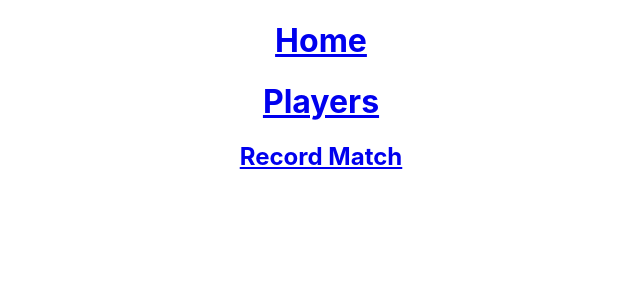
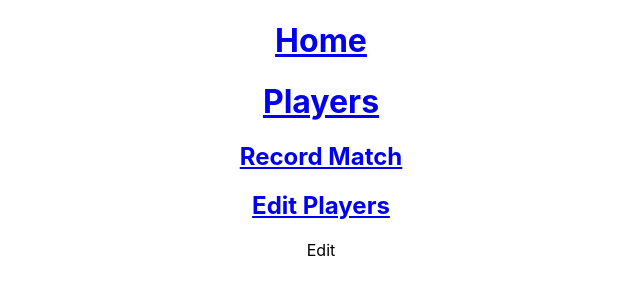
Before and after one commit to pongScores/pongScoresFrontEnd, a React (Create React App) app: page /editPlayers in a window 1280 px wide. Shown: the top 300 px of the page, without its empty margins (319-959 px from the left). Built offline with nearby package versions, Linux system fonts and the light colour scheme; no server answers.

Commit message:
Adds Nav component to hold all links. Adds Edit Players component for frontend CRUD functionality

```diff
--- a/src/App.js
+++ b/src/App.js
@@ -3,8 +3,10 @@ import './App.css';
 import Homepage from './Components/Homepage/Homepage';
 import Login from './Components/Login/Login';
 import Players from './Components/Players/Players';
+import EditPlayers from './Components/EditPlayers/EditPlayers';
 import Match from './Components/Match/Match';
 import API_URL from './apiConfig';
+import Nav from './Components/Nav/Nav';
 import { useState, useEffect } from 'react';
 import { Routes, Route, Link } from 'react-router-dom';
 
@@ -24,19 +26,8 @@ function App() {
 
 	return (
 		<div className="App">
-			<header className="app-header">
-				<Link to="/">
-					<h1 className="homeButton">Home</h1>
-				</Link>
-				<Link to="/players">
-					<h1 className="players">Players</h1>
-				</Link>
-				<Link to="/match">
-					<h2 className="match">Record Match</h2>
-				</Link>
-			</header>
+			<Nav />
 
-			{/* Routes - Do I need a div? */}
 			<Routes>
 				<Route path="/" element={<Homepage />} />
 				<Route
@@ -49,6 +40,7 @@ function App() {
 					}
 				/>
 				<Route path="/match" element={<Match />} />
+				<Route path="/editPlayers" element={<EditPlayers />} />
 			</Routes>
 		</div>
 	);
--- /dev/null
+++ b/src/Components/EditPlayers/EditPlayers.js
@@ -0,0 +1,8 @@
+import React from 'react';
+import './EditPlayers.css';
+
+function EditPlayers(props) {
+	return <div>Edit</div>;
+}
+
+export default EditPlayers;
--- /dev/null
+++ b/src/Components/Nav/Nav.js
@@ -0,0 +1,24 @@
+import React from 'react';
+import { Link } from 'react-router-dom';
+import './Nav.css';
+
+function Nav(props) {
+	return (
+		<header className="app-header">
+			<Link to="/">
+				<h1 className="homeButton">Home</h1>
+			</Link>
+			<Link to="/players">
+				<h1 className="players">Players</h1>
+			</Link>
+			<Link to="/match">
+				<h2 className="match">Record Match</h2>
+			</Link>
+			<Link to="/editPlayers">
+				<h2>Edit Players</h2>
+			</Link>
+		</header>
+	);
+}
+
+export default Nav;
```
Also changed, not shown: src/Components/EditPlayers/EditPlayers.css (added), src/Components/Nav/Nav.css (added).
